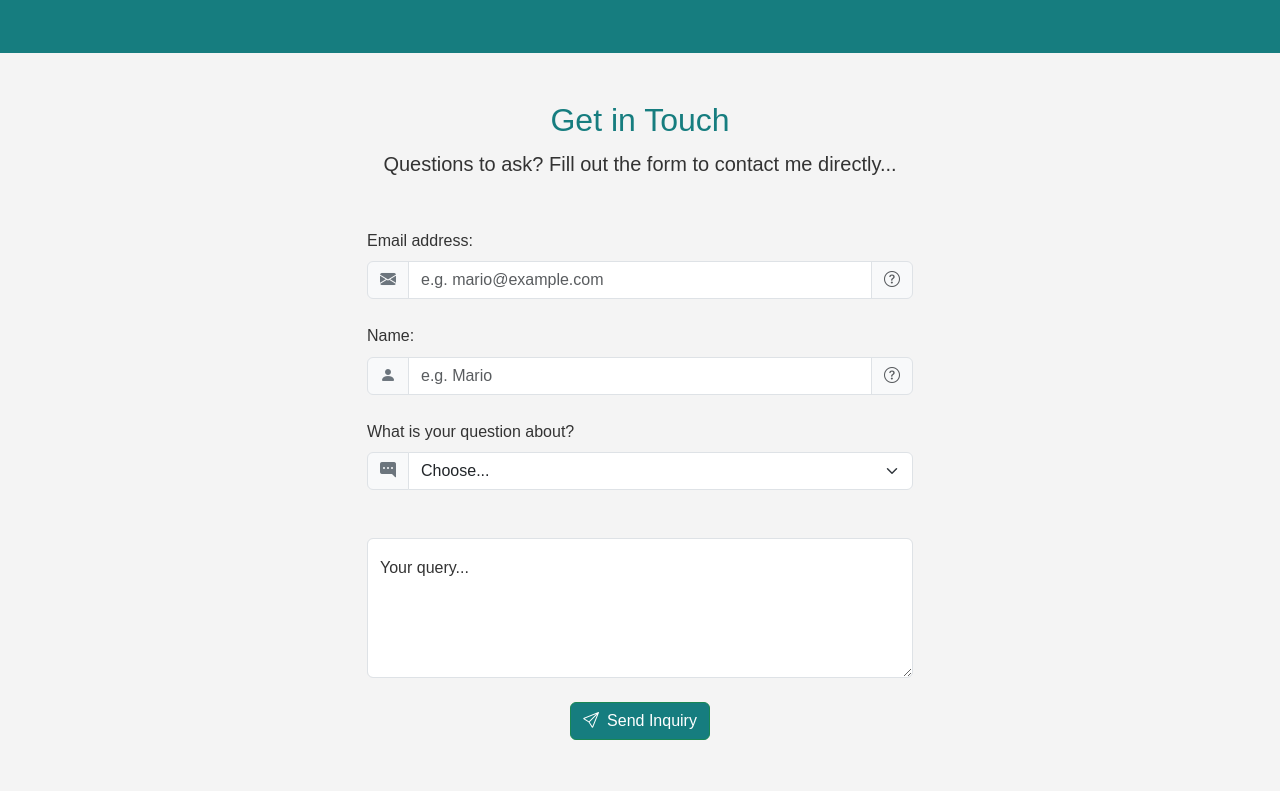
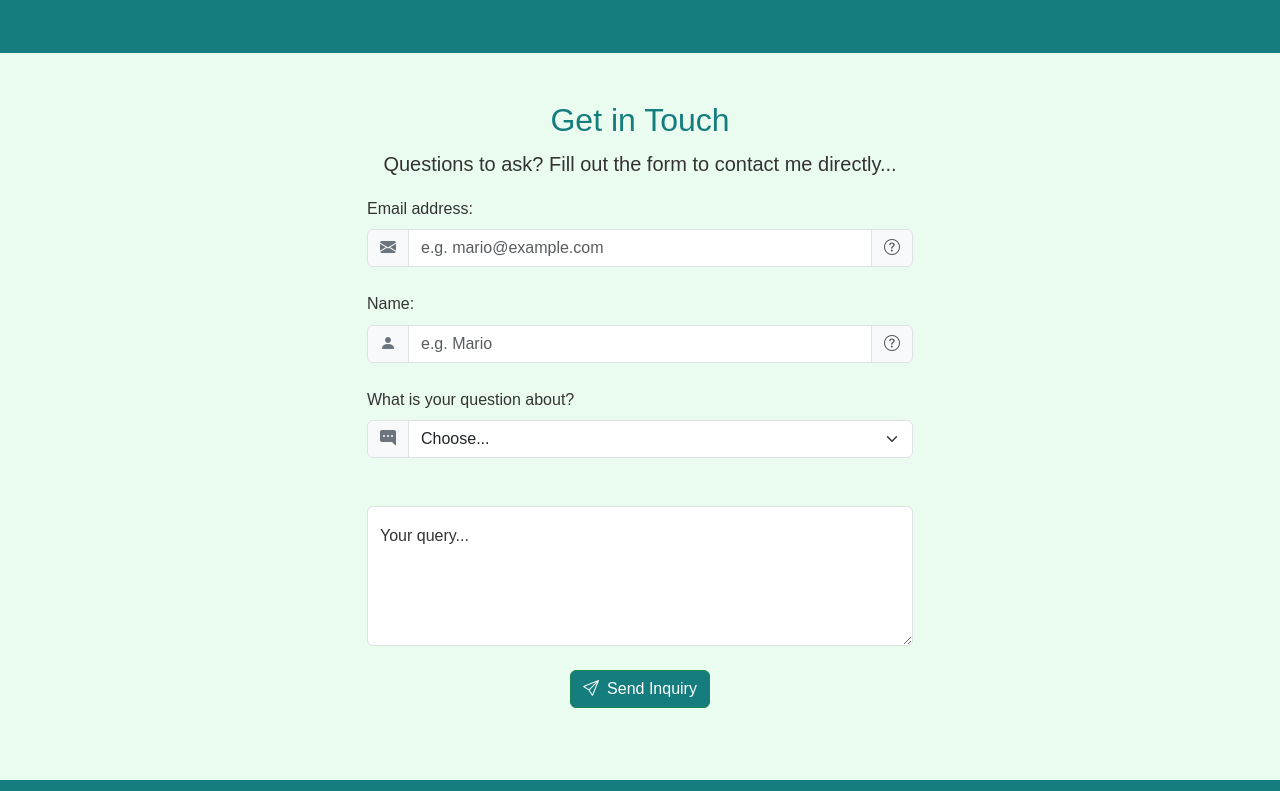
Before and after one commit to disaac318/Casa-Correa-, a plain HTML site: page Contact-Us.html in a window 1280 px wide. Shown: the part 1369-2160 px from the top of the page. Drawn offline with nearby package versions, Linux system fonts and the light colour scheme.

Commit message:
adjusted pading on top and bottom at get in touch page

```diff
--- a/Contact-Us.html
+++ b/Contact-Us.html
@@ -126,14 +126,14 @@
 
                   <!-- contact form -->
   <!-- form-control, form-label, form-select, input-group, input-group-text -->
-  <section id="contact">
-        <div class="container-lg mt-5 ">
+  <section id="contact" class="bgteal20 pt-5">
+        <div class="container-lg">
 
           <div class="text-center">
             <h2 style="color: #167d7f;">Get in Touch</h2>
             <p class="lead">Questions to ask? Fill out the form to contact me directly...</p>
           </div>
-          <div class="row justify-content-center my-5">
+          <div class="row justify-content-center pb-5 ">
             <div class="col-lg-6">
 
               <form>
@@ -181,7 +181,7 @@
                   <label for="query">Your query...</label>
                 </div>
                 <div class="mb-4 text-center">
-                        <button type="submit" class="btn btn-success mb-5 "
+                        <button type="submit" class="btn btn-success"
                         style="background-color: #167D7F;"><i
                                 class="bi bi-send me-2 "></i>Send Inquiry</button>
                 </div>
```
Also changed, not shown: 2 other files.
